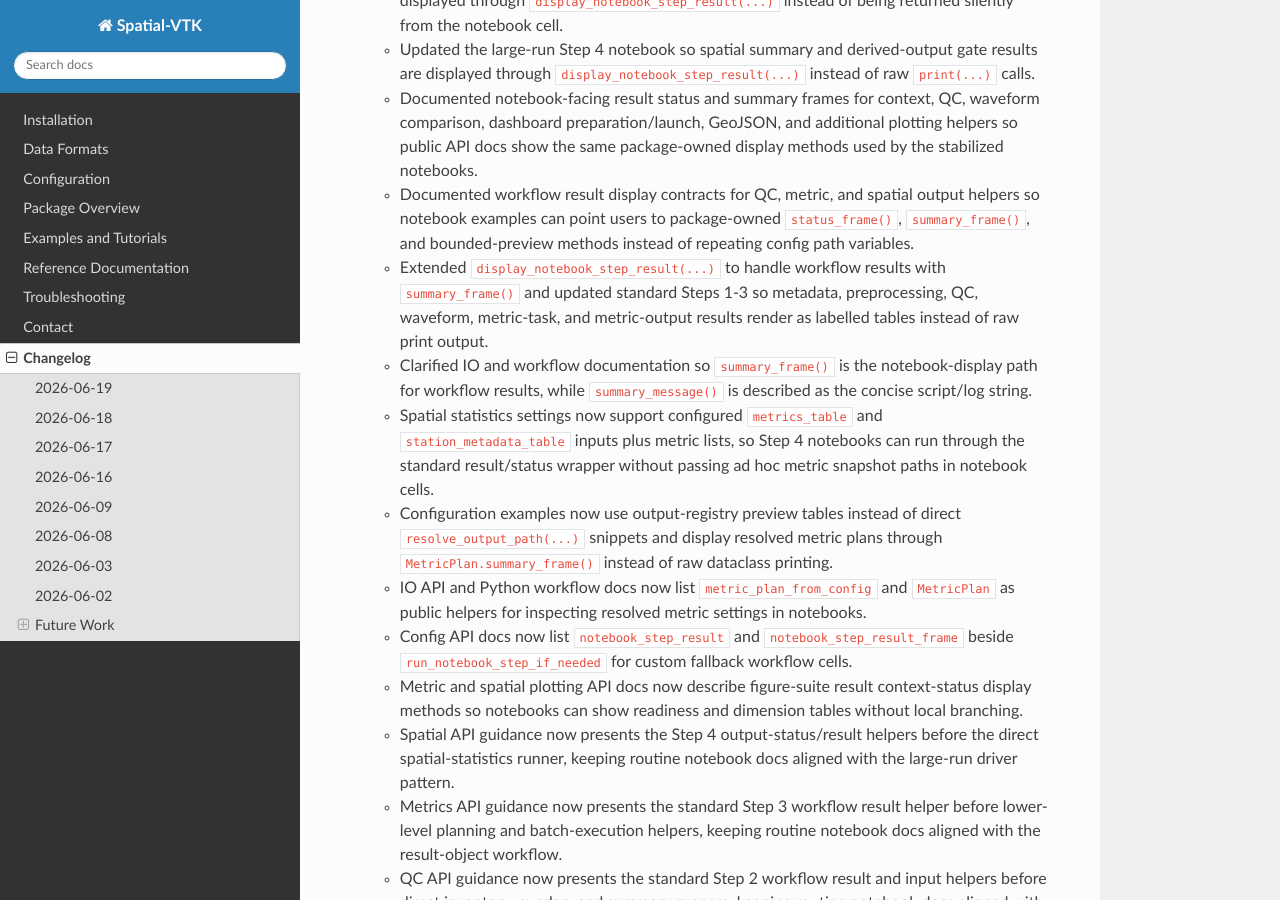
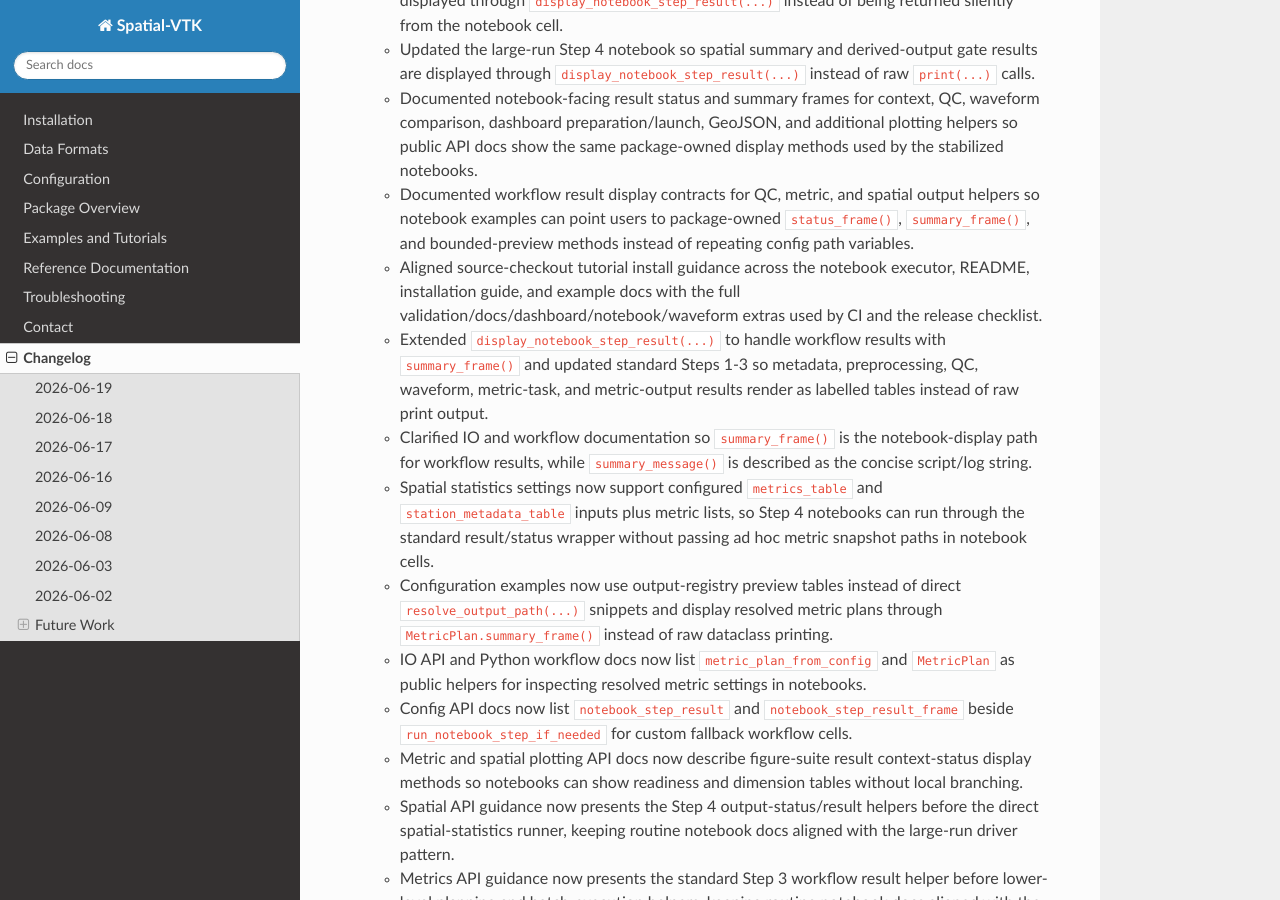
Before and after one commit to bcbirkel/spatial-vtk, a Sphinx documentation site: the page built from docs/changelog.rst, in a window 1280 px wide and 900 px high, scrolled down 1969 px. Built offline with Sphinx 7.4.7 and the Read the Docs theme 3.1.0, drawn with Linux system fonts in a browser that asks for light colours.

Commit message:
Align tutorial runtime install guidance

```diff
--- a/docs/changelog.rst
+++ b/docs/changelog.rst
@@ -96,6 +96,10 @@
     output helpers so notebook examples can point users to package-owned
     ``status_frame()``, ``summary_frame()``, and bounded-preview methods
     instead of repeating config path variables.
+  - Aligned source-checkout tutorial install guidance across the notebook
+    executor, README, installation guide, and example docs with the full
+    validation/docs/dashboard/notebook/waveform extras used by CI and the
+    release checklist.
   - Extended ``display_notebook_step_result(...)`` to handle workflow results
     with ``summary_frame()`` and updated standard Steps 1-3 so metadata,
     preprocessing, QC, waveform, metric-task, and metric-output results render
--- a/docs/examples/index.rst
+++ b/docs/examples/index.rst
@@ -26,7 +26,7 @@
 
 .. code-block:: bash
 
-   python -m pip install -e ".[notebooks,waveforms]"
+   python -m pip install -e ".[validation,docs,dashboard,notebooks,waveforms]"
    python tools/execute_tutorial_notebooks.py --clean
 
 If pip has trouble solving compiled geospatial or waveform packages in an
@@ -36,7 +36,7 @@
 
    conda env create -f svtk_environment.yaml
    conda activate spatial-vtk
-   python -m pip install -e ".[notebooks,waveforms]"
+   python -m pip install -e ".[validation,docs,dashboard,notebooks,waveforms]"
 
 To run only the source-contract and example-data checks without notebook
 runtime dependencies or output cleanup:
@@ -70,7 +70,7 @@
 
 .. code-block:: bash
 
-   python -m pip install -e ".[notebooks,waveforms]"
+   python -m pip install -e ".[validation,docs,dashboard,notebooks,waveforms]"
    python tools/execute_tutorial_notebooks.py --clean --include-large-run
 
 The large-run notebooks still use the committed example data during this
--- a/docs/installation.rst
+++ b/docs/installation.rst
@@ -77,14 +77,14 @@
    cd spatial-vtk
    conda env create -f svtk_environment.yaml
    conda activate spatial-vtk
-   python -m pip install -e ".[notebooks,waveforms]"
+   python -m pip install -e ".[validation,docs,dashboard,notebooks,waveforms]"
 
 If you are adding the package to an existing conda environment for interactive
-notebook work, include the notebook extra and register the kernel:
+notebook work, include the source-checkout extras and register the kernel:
 
 .. code-block:: bash
 
-   python -m pip install -e ".[notebooks,waveforms]"
+   python -m pip install -e ".[validation,docs,dashboard,notebooks,waveforms]"
    python -m ipykernel install --user --name spatial-vtk --display-name "spatial-vtk"
 
 The editable install means changes in the source checkout are picked up by the
```
Also changed, not shown: README.md (+4 -3 lines), docs/examples/large_run/README.md (+2 -2 lines), 2 other files.
